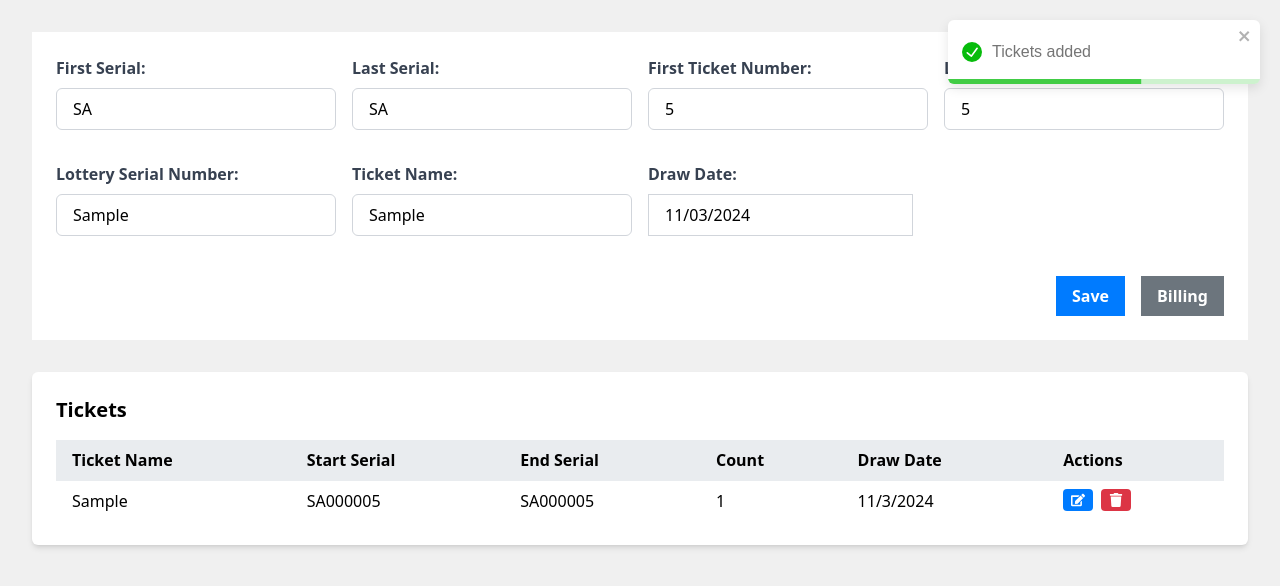
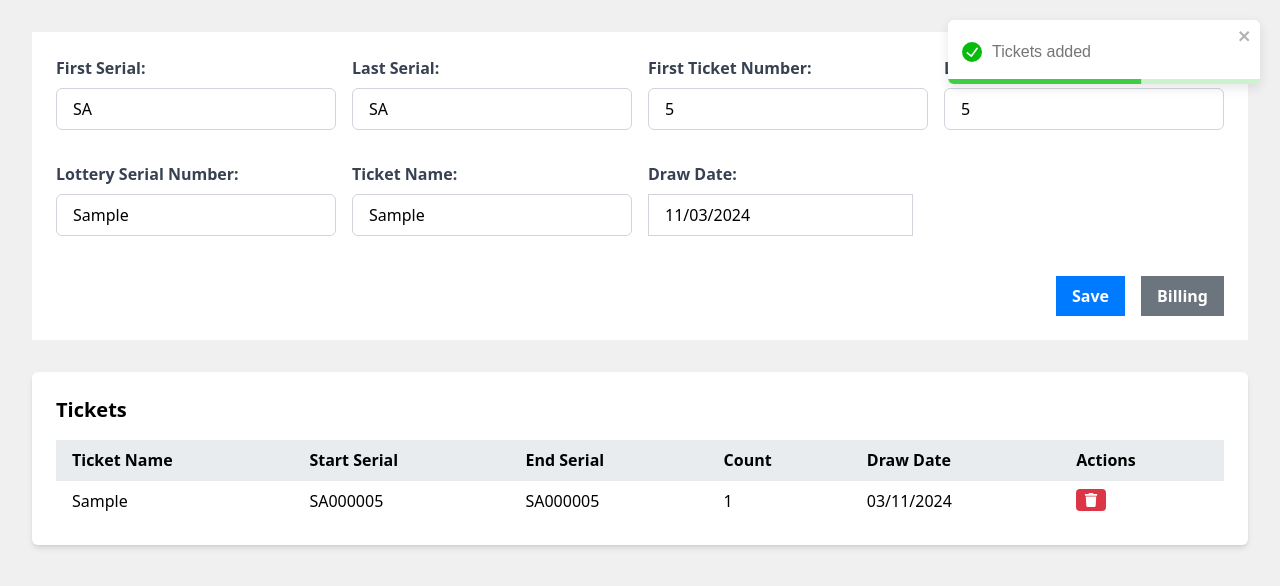
Before and after one commit to Rmx1921/dl, a React (Vite) app: page / in a window 1280 px wide. Both pictures are taken after typing "Sample", "Sample", "5", "5", "Sample", "Sample" into the empty fields and a click on the button "Save". Shown: the top 586 px of the page. Built offline with nearby package versions, Linux system fonts and the light colour scheme.

Commit message:
Date format changed to DD/MM/YYY in the table - Disables some features those are currently under development. - Removed unused codes

```diff
--- a/src/components/SerialNumberGenerator.jsx
+++ b/src/components/SerialNumberGenerator.jsx
@@ -58,11 +58,15 @@ const LotteryTicketGenerator = () => {
 
     const inputRefs = useRef([]);
 
-    const handleEnterPress = (index) => {
-        if (index < inputRefs.current.length - 1) {
-            inputRefs.current[index + 1].focus();
-        }
-    };
+    // const handleEnterPress = (index) => {
+    //     if (index < inputRefs.current.length - 1) {
+    //         inputRefs.current[index + 1].focus();
+    //     }
+    // };
+
+    function formatDate(date) {
+        return `${String(date.getDate()).padStart(2, '0')}/${String(date.getMonth() + 1).padStart(2, '0')}/${date.getFullYear()}`;
+    }
 
     const openBillingModal = () => {
         setIsBillingModalOpen(true);
@@ -261,14 +265,14 @@ const LotteryTicketGenerator = () => {
                                     <td className="px-4 py-2">{start}</td>
                                     <td className="px-4 py-2">{end}</td>
                                     <td className="px-4 py-2">{count}</td>
-                                    <td className="px-4 py-2">{new Date(drawDate).toLocaleDateString()}</td>
+                                    <td className="px-4 py-2">{formatDate(drawDate)}</td>
                                     <td className="px-4 py-2 flex items-center space-x-2">
-                                        <button
+                                        {/* <button
                                             onClick={() => handleUpdateTicket(key)}
                                             className="bg-[#007bff] hover:bg-[#0056b3] text-white font-bold py-1 px-2 rounded text-sm"
                                         >
                                             <FaEdit />
-                                        </button>
+                                        </button> */}
                                         <button
                                             onClick={() => handleDeleteTicket(identifier)}
                                             className="bg-[#dc3545] hover:bg-[#c82333] text-white font-bold py-1 px-2 rounded text-sm"
```
